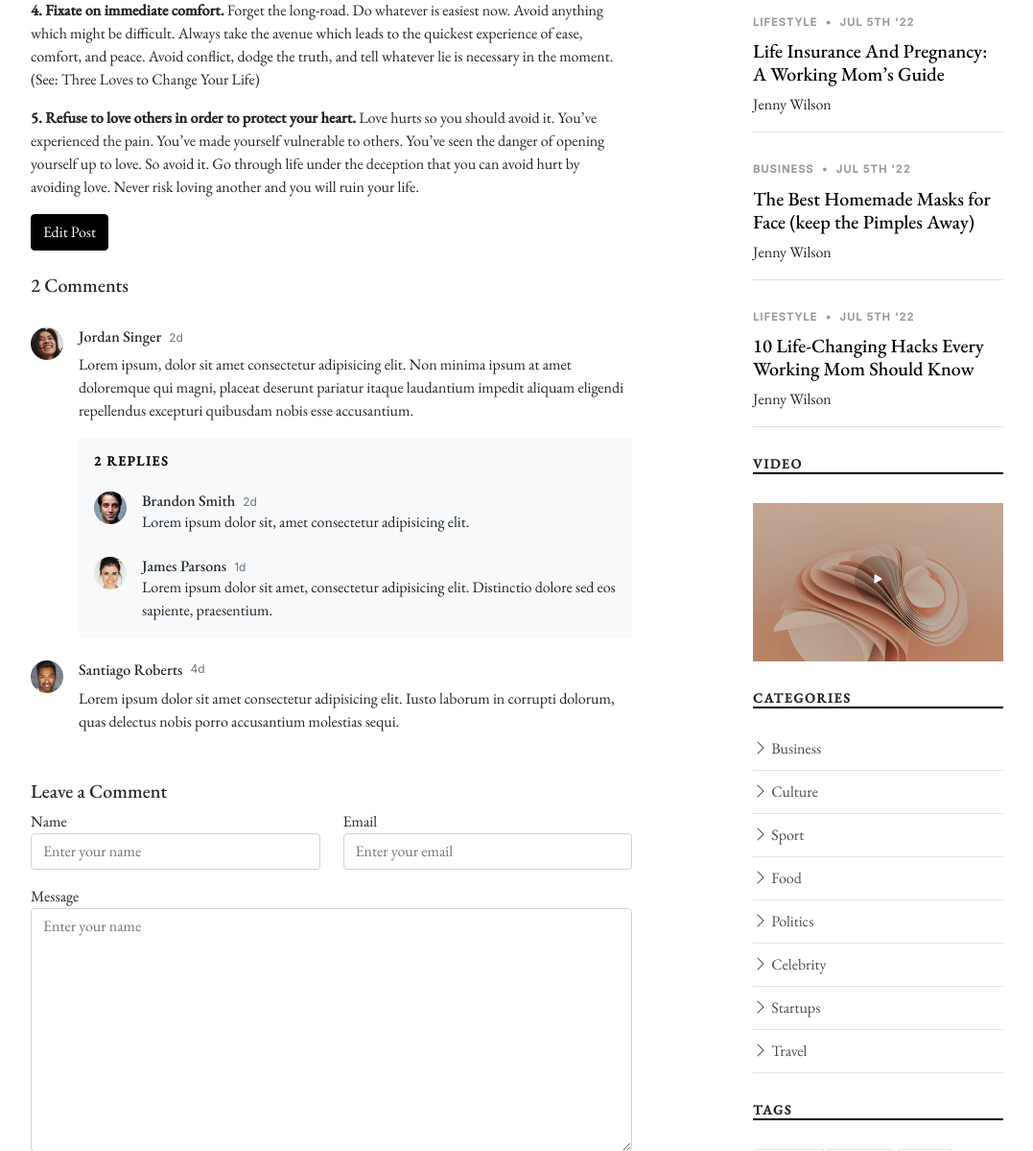
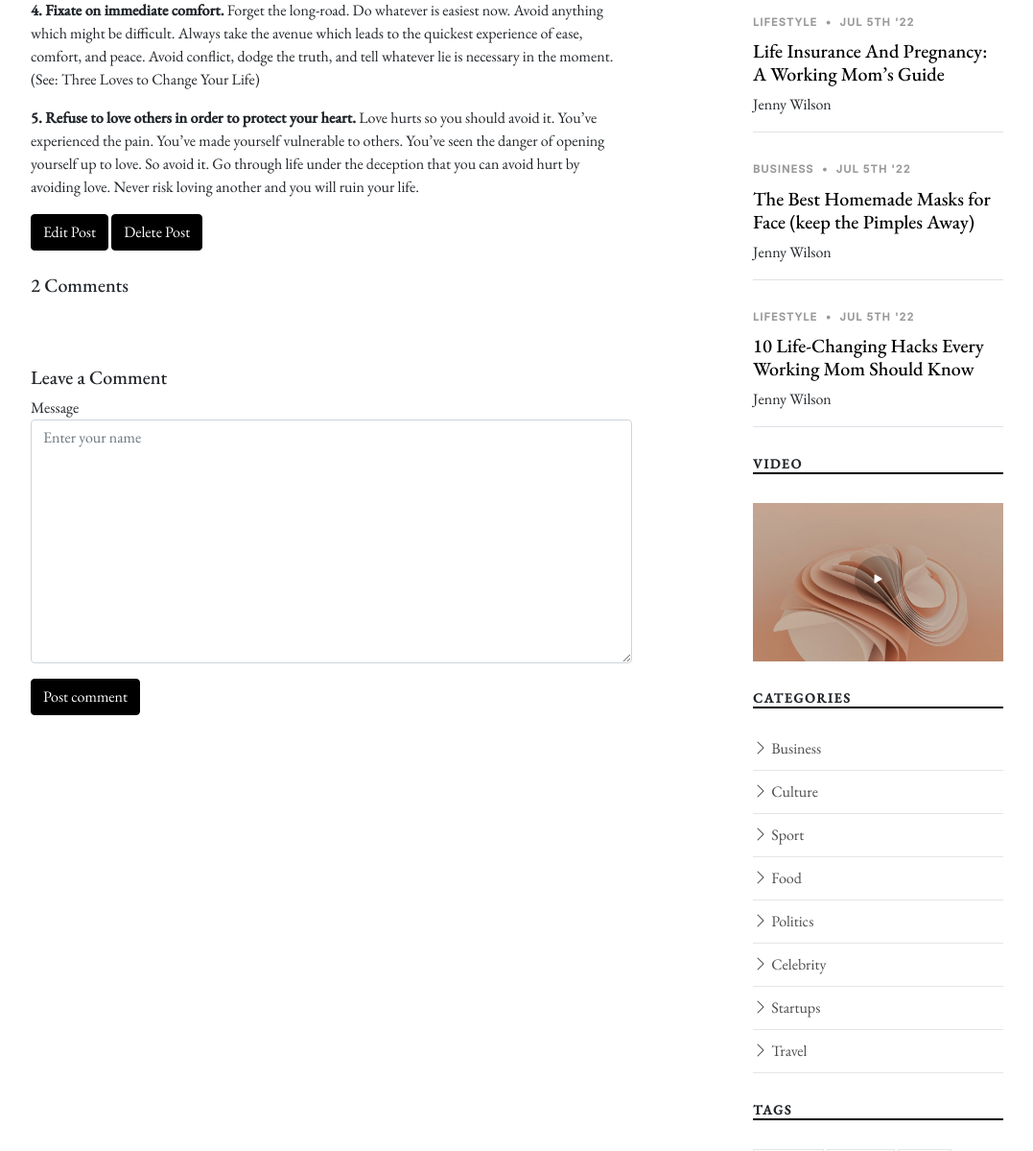
Before and after one commit to ImSouritra/Zenblog-Project, a Flask app: page /show-post?id=1 in a window 1280 px wide. Shown: the part 718-1917 px from the top of the page at 96% size, without its empty margins (152-1229 px from the left). Run offline with Flask 2, Linux system fonts and the light colour scheme; data comes from the database, SQL or seed files in the repository; both versions use the stored data as it was after the commit; some libraries are stand-ins or nearby versions; some web fonts are replaced.

Commit message:
Added comments

```diff
--- a/main.py
+++ b/main.py
@@ -86,7 +86,9 @@
 @app.route('/')
 def home():
     all_posts = db.session.query(BlogPost).all()
-    return render_template("index.html", posts=all_posts)
+    recent_posts = BlogPost.query.order_by(BlogPost.id).all()[::-1][:4]
+    trending_posts = BlogPost.query.order_by(BlogPost.date).all()
+    return render_template("index.html",recent_posts = recent_posts,trending_posts=trending_posts )
 
 
 @app.route('/login', methods=["GET", "POST"])
@@ -135,10 +137,14 @@
     return redirect(url_for("home"))
 
 
-@app.route('/show-post')
+@app.route('/show-post',methods=["GET","POST"])
 def show_post():
-    post_id = request.args.get("id")
+    post_id = request.args.get('id')
     post = BlogPost.query.get(post_id)
+    if request.method=="POST":
+        new_comment=Comment(author_id=current_user.id,blog_id=post_id,comment=request.form.get("comment"))
+        db.session.add(new_comment)
+        db.session.commit()
     return render_template("single-post.html",post=post)
 
 
@@ -159,8 +165,29 @@
         return redirect(url_for('show_post',id=new_blog.id))
     return render_template("create-post.html",form=form)
 
+@app.route('/edit-post',methods=["GET","POST"])
+@admin_only
+def edit_post():
+    post_id = request.args.get("id")
+    selected_post = BlogPost.query.get(post_id)
+    form = CreatePostForm(title=selected_post.title,subtitle=selected_post.subtitle,img_url=selected_post.image,body=selected_post.body,category=selected_post.category,)
+    if request.method=="POST":
+        selected_post.title=form.title.data
+        selected_post.subtitle=form.subtitle.data
+        selected_post.category = form.category.data
+        selected_post.image = form.img_url.data
+        selected_post.body = form.body.data
+        db.session.commit()
+        return redirect(url_for("show_post",id=selected_post.id))
+    return render_template("create-post.html",form=form)
 
-
+@app.route('/delete-post',methods=["GET","POST"])
+def delete_post():
+    post_id = request.args.get('id')
+    selected_post = BlogPost.query.get(post_id)
+    db.session.delete(selected_post)
+    db.session.commit()
+    return redirect(url_for('home'))
 
 if __name__ == "__main__":
     app.run(debug=True)
--- a/templates/single-post.html
+++ b/templates/single-post.html
@@ -14,11 +14,15 @@
               <p class="subtitle">{{post.subtitle}}</p>
               <p class="body">{{post.body | safe}}</p>
             </div>
-            <div class="edit-button"><a href="#" class="btn btn-primary" role="button" aria-disabled="true">Edit Post</a></div>
+            <div class="buttons-group">
+              <a href="{{url_for('edit_post',id=post.id,title=post.title)}}" class="btn btn-primary" role="button" aria-disabled="true">Edit Post</a>
+              <a href="{{url_for('delete_post',id=post.id)}}" class="btn btn-primary" role="button" aria-disabled="true">Delete Post</a>
+            </div>
             <!-- ======= Comments ======= -->
             <div class="comments">
               <h5 class="comment-title py-4">2 Comments</h5>
-              <div class="comment d-flex mb-4">
+              {% for comment in post.comments %}
+              <div class="comment d-flex ">
                 <div class="flex-shrink-0">
                   <div class="avatar avatar-sm rounded-circle">
                     <img class="avatar-img" src="assets/img/person-5.jpg" alt="" class="img-fluid">
@@ -26,87 +30,27 @@
                 </div>
                 <div class="flex-grow-1 ms-2 ms-sm-3">
                   <div class="comment-meta d-flex align-items-baseline">
-                    <h6 class="me-2">Jordan Singer</h6>
-                    <span class="text-muted">2d</span>
+                    <h6 class="me-2">{{comment.author}}</h6>
                   </div>
                   <div class="comment-body">
-                    Lorem ipsum, dolor sit amet consectetur adipisicing elit. Non minima ipsum at amet doloremque qui magni, placeat deserunt pariatur itaque laudantium impedit aliquam eligendi repellendus excepturi quibusdam nobis esse accusantium.
-                  </div>
-
-                  <div class="comment-replies bg-light p-3 mt-3 rounded">
-                    <h6 class="comment-replies-title mb-4 text-muted text-uppercase">2 replies</h6>
-
-                    <div class="reply d-flex mb-4">
-                      <div class="flex-shrink-0">
-                        <div class="avatar avatar-sm rounded-circle">
-                          <img class="avatar-img" src="assets/img/person-4.jpg" alt="" class="img-fluid">
-                        </div>
-                      </div>
-                      <div class="flex-grow-1 ms-2 ms-sm-3">
-                        <div class="reply-meta d-flex align-items-baseline">
-                          <h6 class="mb-0 me-2">Brandon Smith</h6>
-                          <span class="text-muted">2d</span>
-                        </div>
-                        <div class="reply-body">
-                          Lorem ipsum dolor sit, amet consectetur adipisicing elit.
-                        </div>
-                      </div>
-                    </div>
-                    <div class="reply d-flex">
-                      <div class="flex-shrink-0">
-                        <div class="avatar avatar-sm rounded-circle">
-                          <img class="avatar-img" src="assets/img/person-3.jpg" alt="" class="img-fluid">
-                        </div>
-                      </div>
-                      <div class="flex-grow-1 ms-2 ms-sm-3">
-                        <div class="reply-meta d-flex align-items-baseline">
-                          <h6 class="mb-0 me-2">James Parsons</h6>
-                          <span class="text-muted">1d</span>
-                        </div>
-                        <div class="reply-body">
-                          Lorem ipsum dolor sit amet, consectetur adipisicing elit. Distinctio dolore sed eos sapiente, praesentium.
-                        </div>
-                      </div>
-                    </div>
+                    {{comment.body}}
                   </div>
                 </div>
               </div>
-              <div class="comment d-flex">
-                <div class="flex-shrink-0">
-                  <div class="avatar avatar-sm rounded-circle">
-                    <img class="avatar-img" src="assets/img/person-2.jpg" alt="" class="img-fluid">
-                  </div>
-                </div>
-                <div class="flex-shrink-1 ms-2 ms-sm-3">
-                  <div class="comment-meta d-flex">
-                    <h6 class="me-2">Santiago Roberts</h6>
-                    <span class="text-muted">4d</span>
-                  </div>
-                  <div class="comment-body">
-                    Lorem ipsum dolor sit amet consectetur adipisicing elit. Iusto laborum in corrupti dolorum, quas delectus nobis porro accusantium molestias sequi.
-                  </div>
-                </div>
-              </div>
+              {% endfor %}
             </div><!-- End Comments -->
 
             <!-- ======= Comments Form ======= -->
+          <form action="{{url_for('show_post')}}" method="post">
             <div class="row justify-content-center mt-5">
 
               <div class="col-lg-12">
                 <h5 class="comment-title">Leave a Comment</h5>
                 <div class="row">
-                  <div class="col-lg-6 mb-3">
-                    <label for="comment-name">Name</label>
-                    <input type="text" class="form-control" id="comment-name" placeholder="Enter your name">
-                  </div>
-                  <div class="col-lg-6 mb-3">
-                    <label for="comment-email">Email</label>
-                    <input type="text" class="form-control" id="comment-email" placeholder="Enter your email">
-                  </div>
                   <div class="col-12 mb-3">
                     <label for="comment-message">Message</label>
 
-                    <textarea class="form-control" id="comment-message" placeholder="Enter your name" cols="30" rows="10"></textarea>
+                    <textarea name="comment" class="form-control" id="comment-message" placeholder="Enter your name" cols="30" rows="10"></textarea>
                   </div>
                   <div class="col-12">
                     <input type="submit" class="btn btn-primary" value="Post comment">
@@ -114,7 +58,7 @@
                 </div>
               </div>
             </div><!-- End Comments Form -->
-
+          </form>
           </div>
           <div class="col-md-3">
             <!-- ======= Sidebar ======= -->
```
Also changed, not shown: templates/index.html (+5 -30 lines), blog.db, forms.py (line endings or trailing spaces).
